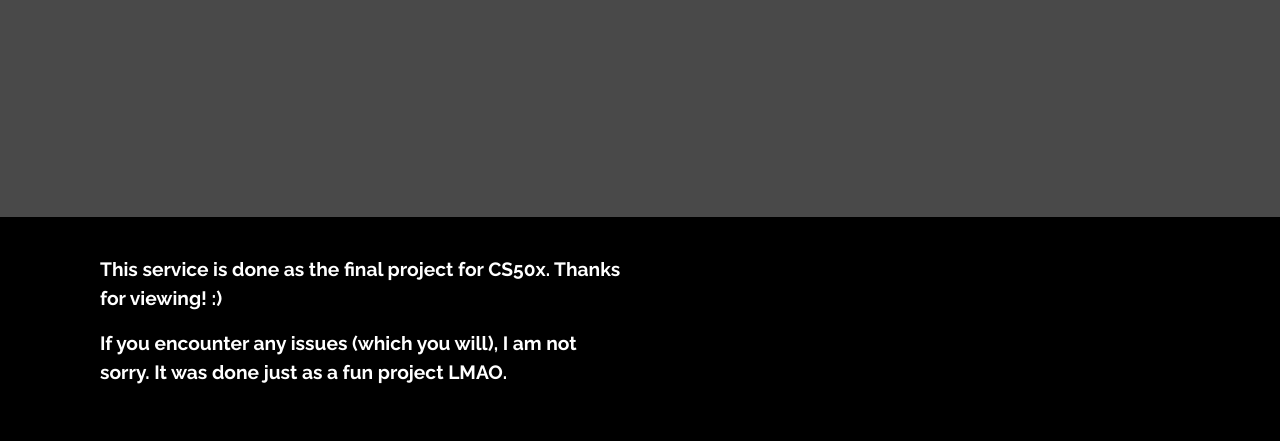
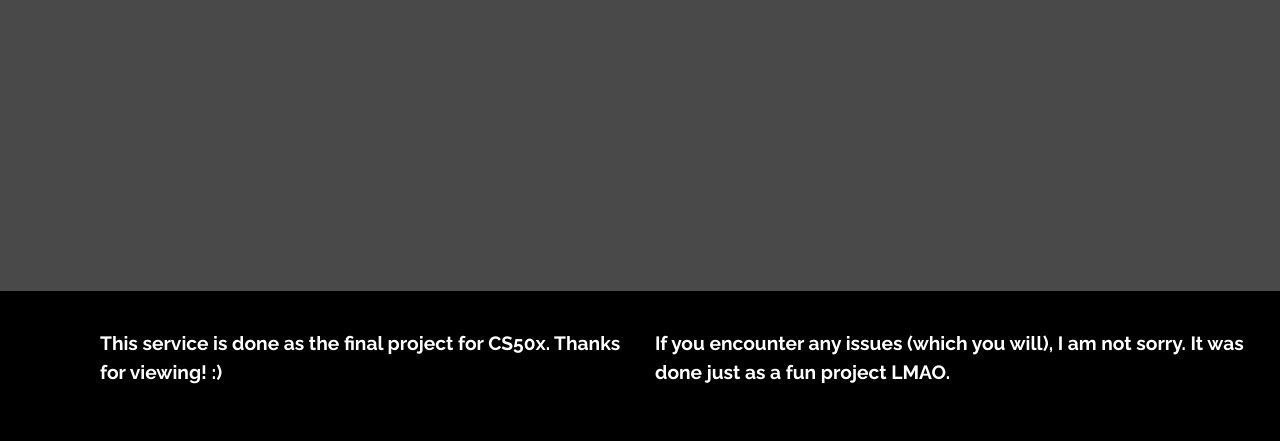
Before and after one commit to siddnikh/yt2mp3, a Flask app: page / in a window 1280 px wide. Shown: the part 359-800 px from the top of the page. Run offline with Flask 2, Linux system fonts and the light colour scheme; some libraries are stand-ins or nearby versions.

Commit message:
whatever

```diff
--- a/static/css/layout.css
+++ b/static/css/layout.css
@@ -38,7 +38,8 @@
   }
 
   .right {
-
+    position: absolute;
+    right: 0;
   }
 
   @media (max-width: 992px) {
```
